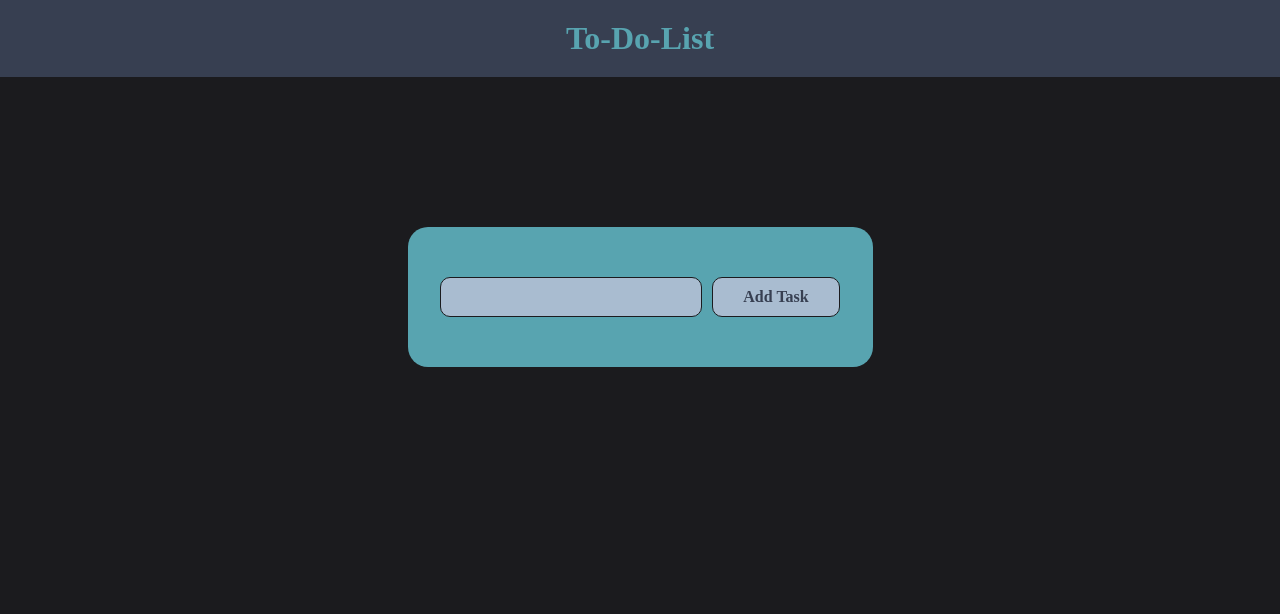
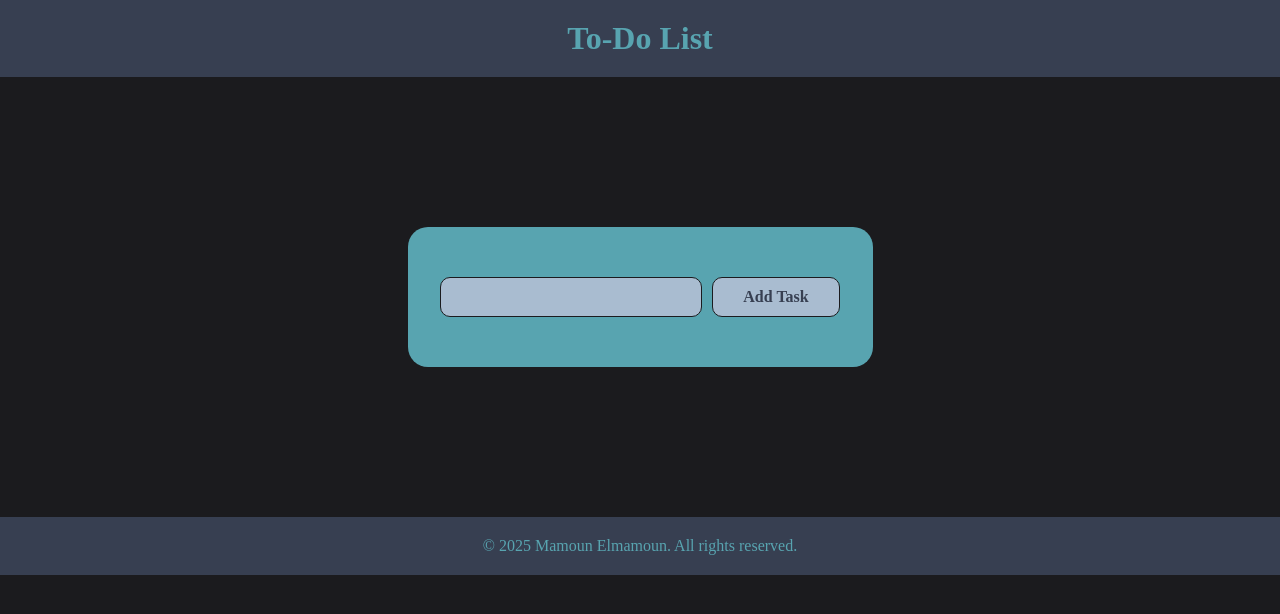
Before and after one commit to MamounE1/Task-Tracker, a React (Vite) app: page / in a window 1280 px wide. Shown: the top 614 px of the page. Built offline with nearby package versions, Linux system fonts and the light colour scheme.

Commit message:
Added footer

```diff
--- a/src/App.jsx
+++ b/src/App.jsx
@@ -1,5 +1,6 @@
 import Header from "./Components/Header.jsx"
 import Container from "./Components/Container.jsx"
+import Footer from "./Components/Footer.jsx"
 import './index.css'
 
 export default function App() {
@@ -9,6 +10,7 @@ export default function App() {
       <main className="container">
         <Container/>
       </main>
+      <Footer />
     </>
   )
 }
--- /dev/null
+++ b/src/Components/Footer.jsx
@@ -0,0 +1,9 @@
+import '../header-footer.css'
+
+export default function Footer(){
+    return (
+        <footer className="headerFooterStyle">
+            <p>© 2025 Mamoun Elmamoun. All rights reserved.</p>
+        </footer>
+    )
+}
--- a/src/Components/Header.jsx
+++ b/src/Components/Header.jsx
@@ -1,9 +1,9 @@
-import '../Header.css'
+import '../header-footer.css'
 
 export default function Header(){
     return (
-        <header>
-            <h1>To-Do-List</h1>
+        <header className="headerFooterStyle">
+            <h1>To-Do List</h1>
         </header>
     )
 }
--- a/src/Header.css
+++ b/src/header-footer.css
@@ -1,9 +1,6 @@
-header{
+.headerFooterStyle{
     background-color: #373F51;
     text-align: center;
     color: #58A4B0;
     padding: 20px 20px;
 }
-h1{
-    margin: 0;
-}
```
